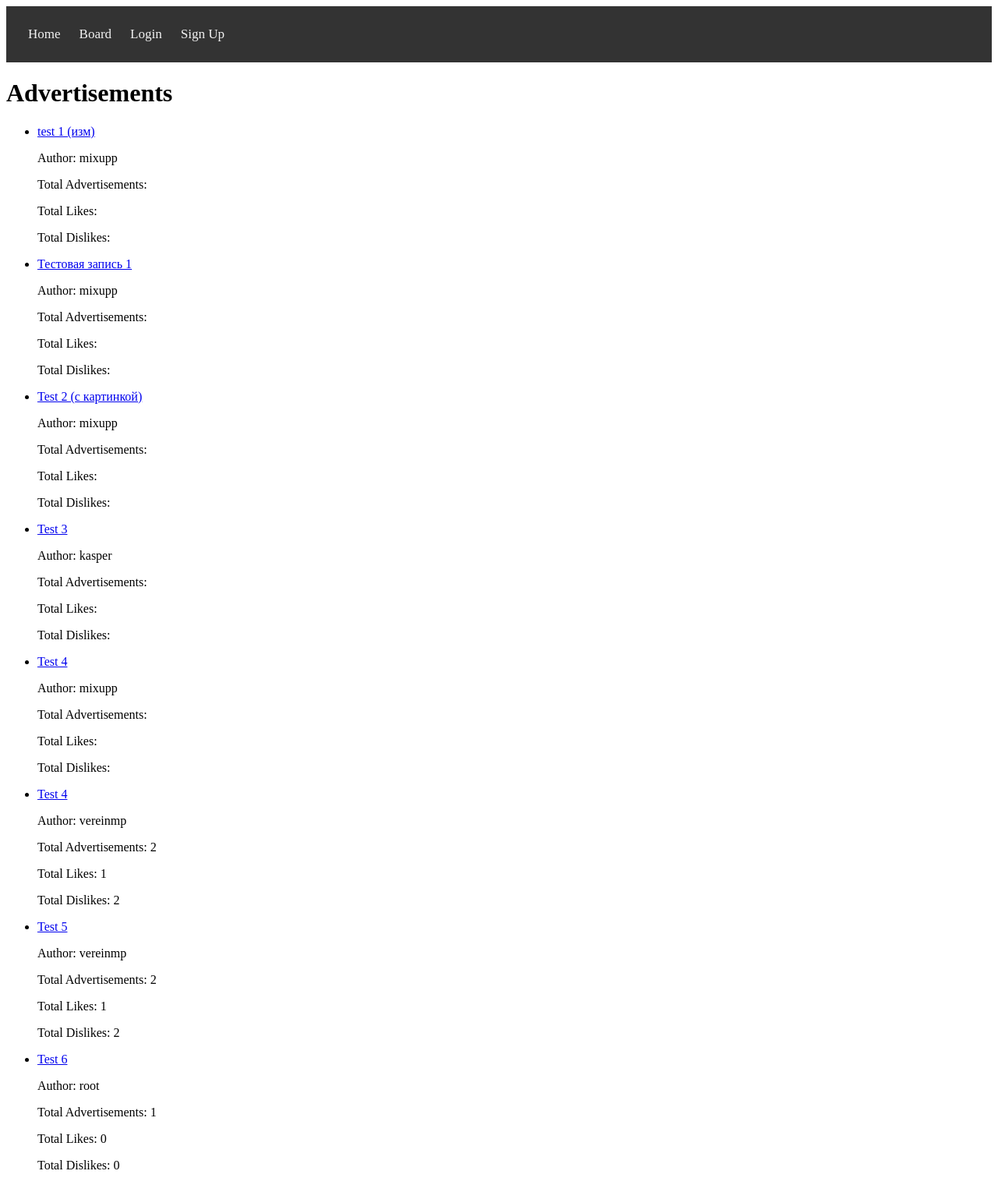
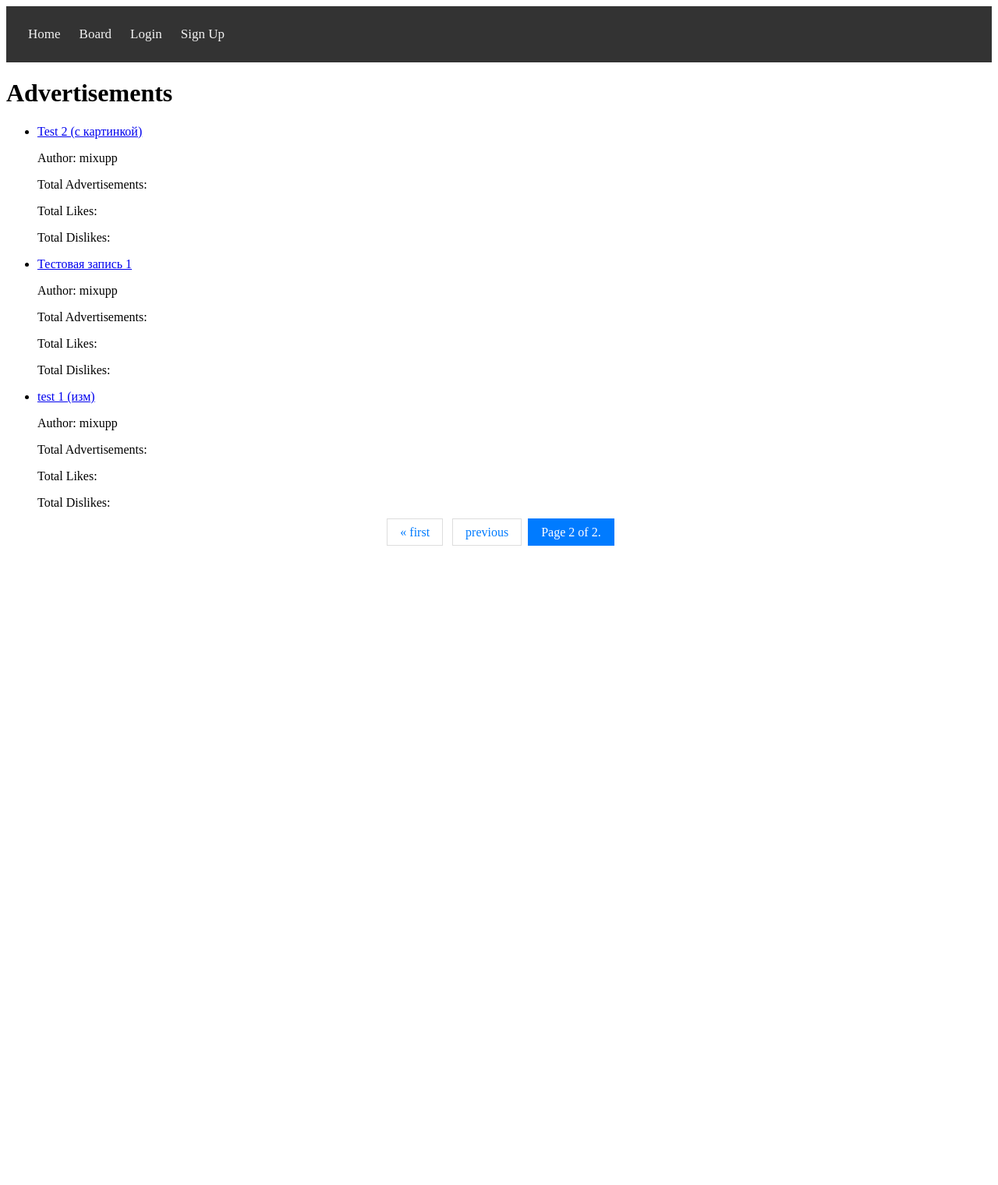
Before and after one commit to mixupp83/djangoProject, a Django app: page /board/?page=2 in a window 1280 px wide. Shown: the whole page at 78% size. After the commit the page ends 700 px from the top, so only its background shows below. Run offline with Django 5.2, Linux system fonts and the light colour scheme; data comes from the database, SQL or seed files in the repository; both versions use the stored data as it was after the commit.

Commit message:
Добавление пагинации

```diff
--- a/board/templates/board/advertisement_list.html
+++ b/board/templates/board/advertisement_list.html
@@ -5,8 +5,9 @@
 {% if user.is_authenticated %}
     <a href="{% url 'board:add_advertisement' %}"><button>Add Advertisement</button></a>
 {% endif %}
+
 <ul>
-  {% for advertisement in advertisements %}
+  {% for advertisement in page_obj %}
     <li>
       <a href="{% url 'board:advertisement_detail' pk=advertisement.pk %}">{{ advertisement.title }}</a>
       <p>Author: {{ advertisement.author.username }}</p>
@@ -17,4 +18,23 @@
   {% endfor %}
 </ul>
 
+<!-- Элементы управления пагинацией -->
+<div class="pagination">
+    <span class="step-links">
+        {% if page_obj.has_previous %}
+            <a href="?page=1">&laquo; first</a>
+            <a href="?page={{ page_obj.previous_page_number }}">previous</a>
+        {% endif %}
+
+        <span class="current">
+            Page {{ page_obj.number }} of {{ page_obj.paginator.num_pages }}.
+        </span>
+
+        {% if page_obj.has_next %}
+            <a href="?page={{ page_obj.next_page_number }}">next</a>
+            <a href="?page={{ page_obj.paginator.num_pages }}">last &raquo;</a>
+        {% endif %}
+    </span>
+</div>
+
 {% endblock %}
--- a/board/views.py
+++ b/board/views.py
@@ -1,9 +1,11 @@
 from django.shortcuts import render, redirect, get_object_or_404
+from django.core.paginator import Paginator
 from django.http import JsonResponse
 from .models import Advertisement
 from .forms import AdvertisementForm, SignUpForm
 from django.contrib.auth.decorators import login_required
 from django.contrib.auth import logout, login, authenticate
+
 
 # Представление для выхода из системы
 def logout_view(request):
@@ -28,8 +30,13 @@
 
 # Представление для списка объявлений
 def advertisement_list(request):
-    advertisements = Advertisement.objects.all()
-    return render(request, 'board/advertisement_list.html', {'advertisements': advertisements})
+    advertisements_list = Advertisement.objects.all().order_by('-created_at')  # Сортируем по дате создания (новые сначала)
+    paginator = Paginator(advertisements_list, 5)  # Ограничиваем количество объявлений на странице до 5
+
+    page_number = request.GET.get('page')  # Получаем номер страницы из запроса
+    page_obj = paginator.get_page(page_number)  # Получаем объект страницы
+
+    return render(request, 'board/advertisement_list.html', {'page_obj': page_obj})
 
 # Представление для деталей объявления
 def advertisement_detail(request, pk):
--- a/bulletin_board/settings.py
+++ b/bulletin_board/settings.py
@@ -115,7 +115,10 @@
 # Static files (CSS, JavaScript, Images)
 # https://docs.djangoproject.com/en/5.0/howto/static-files/
 
-STATIC_URL = 'static/'
+STATIC_URL = '/static/'
+STATICFILES_DIRS = [
+    os.path.join(BASE_DIR, 'static'),
+]
 
 # Default primary key field type
 # https://docs.djangoproject.com/en/5.0/ref/settings/#default-auto-field
--- /dev/null
+++ b/static/css/styles.css
@@ -0,0 +1,40 @@
+.pagination {
+    margin-top: 20px;
+    text-align: center;
+}
+
+.pagination a {
+    color: #007bff;
+    padding: 8px 16px;
+    text-decoration: none;
+    border: 1px solid #ddd;
+    margin: 0 4px;
+}
+
+.pagination a:hover {
+    background-color: #f1f1f1;
+}
+
+.pagination .current {
+    padding: 8px 16px;
+    background-color: #007bff;
+    color: white;
+    border: 1px solid #007bff;
+}
+.navbar {
+    overflow: hidden;
+    background-color: #333;
+    padding: 14px 16px;
+}
+.navbar a {
+    float: left;
+    color: #f2f2f2;
+    text-align: center;
+    padding: 12px;
+    text-decoration: none;
+    font-size: 17px;
+}
+.navbar a:hover {
+    background-color: #ddd;
+    color: black;
+}
--- a/templates/base.html
+++ b/templates/base.html
@@ -1,29 +1,14 @@
-<!-- templates/base.html -->
 <!DOCTYPE html>
 <html lang="en">
 <head>
     <meta charset="UTF-8">
     <title>{% block title %}My Django Project{% endblock %}</title>
-    <style>
-        .navbar {
-            overflow: hidden;
-            background-color: #333;
-            padding: 14px 16px;
-        }
-        .navbar a {
-            float: left;
-            color: #f2f2f2;
-            text-align: center;
-            padding: 12px;
-            text-decoration: none;
-            font-size: 17px;
-        }
-        .navbar a:hover {
-            background-color: #ddd;
-            color: black;
-        }
-    </style>
+    <meta name="viewport" content="width=device-width, initial-scale=1.0">
+    <title>Bulletin Board</title>
+    {% load static %}
+    <link rel="stylesheet" href="{% static 'css/styles.css' %}">
 </head>
+
 <body>
     <div class="navbar">
         <a href="{% url 'home' %}">Home</a>
```
Also changed, not shown: db.sqlite3.
